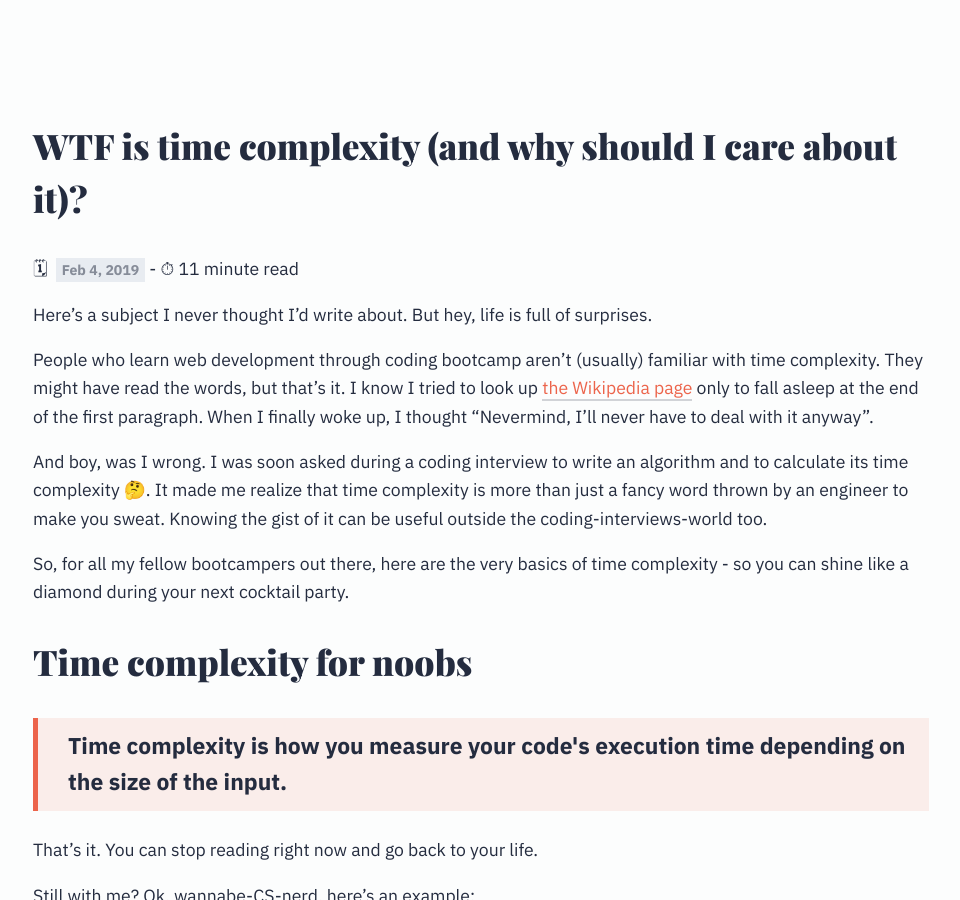
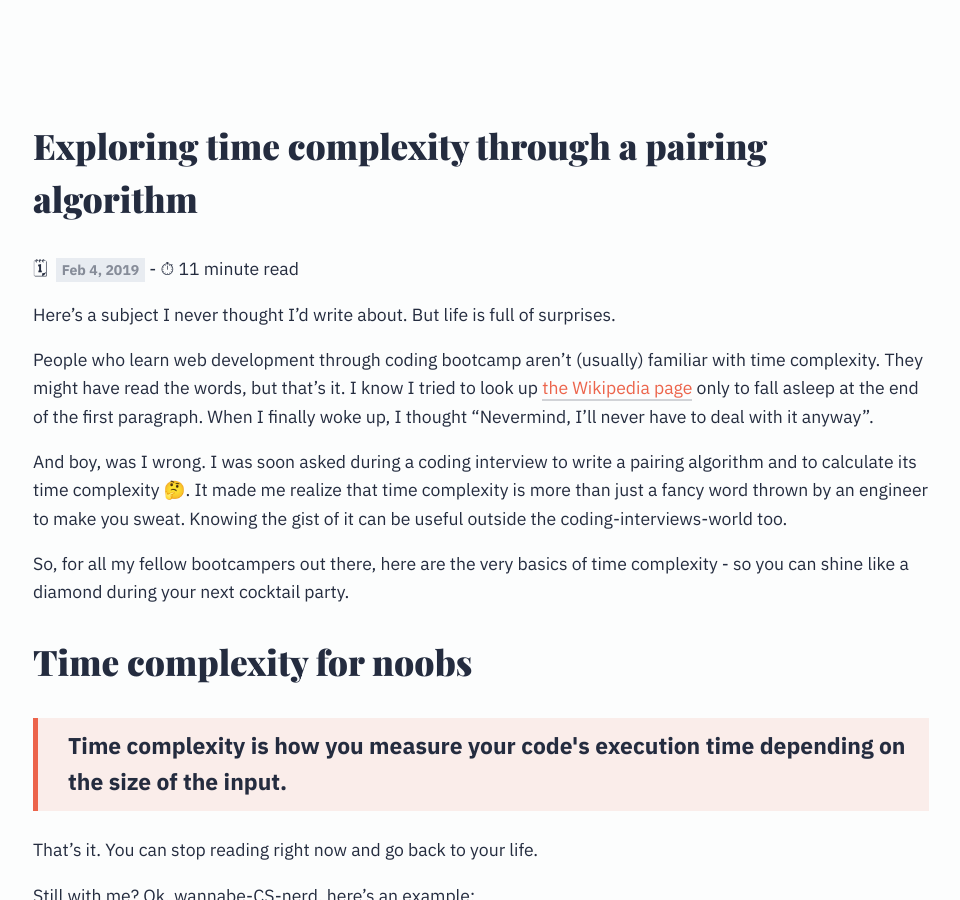
Before and after one commit to merciremi/remicodes, a Jekyll site: the page built from _posts/2019-02-04-time-complexity-for-noobs.md, in a window 1280 px wide and 900 px high. Shown: the whole window, without its empty margins (159-1119 px from the left). Built offline with Jekyll 4.4.1, drawn with Linux system fonts in a browser that asks for light colours; some web fonts are replaced; some of the changed text lies outside the part shown.

Commit message:
Change title for time complexity article

```diff
--- a/_posts/2019-02-04-time-complexity-for-noobs.md
+++ b/_posts/2019-02-04-time-complexity-for-noobs.md
@@ -1,15 +1,15 @@
 ---
 layout: post
-title: WTF is time complexity (and why should I care about it)?
+title: Exploring time complexity through a pairing algorithm
 excerpt: People who learn web development through coding bootcamp aren't (usually) familiar with time complexity. They might have read the words, but that's it. I know I tried to look up the Wikipedia page only to fall asleep at the end of the first paragraph. When I finally woke up, I thought "Nevermind, I'll never have to deal with it anyway". And boy, was I wrong.
 permalink: wtf-time-complexity
 ---
 
-Here's a subject I never thought I'd write about. But hey, life is full of surprises.
+Here's a subject I never thought I'd write about. But life is full of surprises.
 
 People who learn web development through coding bootcamp aren't (usually) familiar with time complexity. They might have read the words, but that's it. I know I tried to look up [the Wikipedia page](https://en.wikipedia.org/wiki/Time_complexity) only to fall asleep at the end of the first paragraph. When I finally woke up, I thought "Nevermind, I'll never have to deal with it anyway".
 
-And boy, was I wrong. I was soon asked during a coding interview to write an algorithm and to calculate its time complexity 🤔. It made me realize that time complexity is more than just a fancy word thrown by an engineer to make you sweat. Knowing the gist of it can be useful outside the coding-interviews-world too.
+And boy, was I wrong. I was soon asked during a coding interview to write a pairing algorithm and to calculate its time complexity 🤔. It made me realize that time complexity is more than just a fancy word thrown by an engineer to make you sweat. Knowing the gist of it can be useful outside the coding-interviews-world too.
 
 So, for all my fellow bootcampers out there, here are the very basics of time complexity - so you can shine like a diamond during your next cocktail party.
 
```
Also changed, not shown: other parts of _posts/2019-02-04-time-complexity-for-noobs.md (+4 -0 lines).
